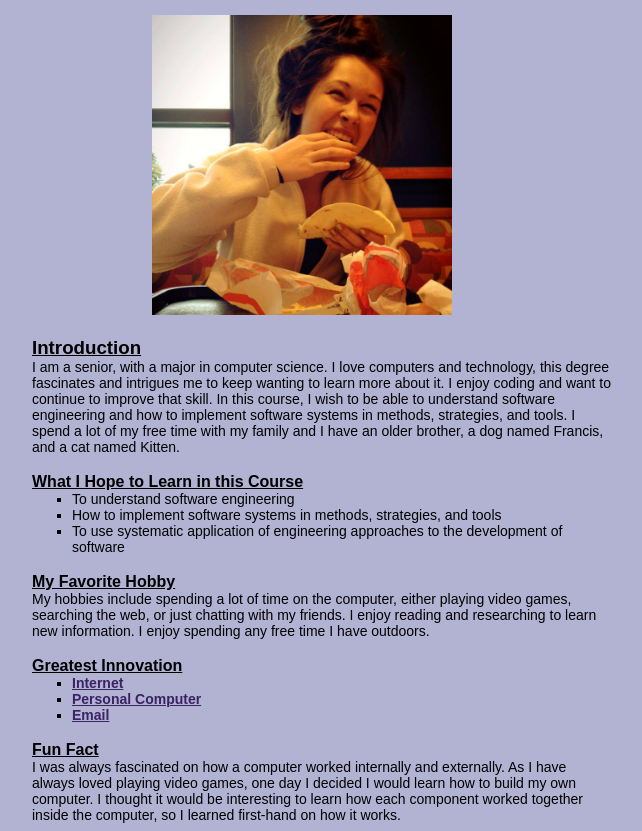
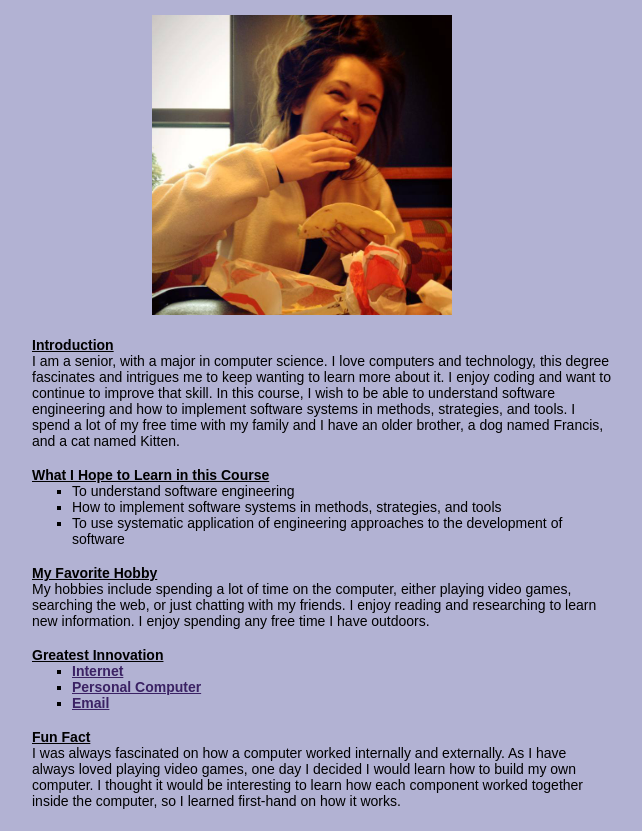
Before and after one commit to befreshyo/g2ku, a plain HTML site: page index.html in a window 1280 px wide. Shown: the part 66-897 px from the top of the page, without its empty margins (56-698 px from the left). Drawn offline with Linux system fonts and the light colour scheme.

Commit message:
fontchange

```diff
--- a/g2ku.css
+++ b/g2ku.css
@@ -18,9 +18,10 @@ a {color: rgb(59, 34, 100);}
     margin-bottom: 0px;
     margin-right: 300px;
     margin-left: 80px;
-    font-family: arial;}
+    font-family: arial;
+    font-size: 14px;}
 
-  p, a, ul{
+  a, ul{
   font-size: 14px;}
 
   #wrapper {
```
